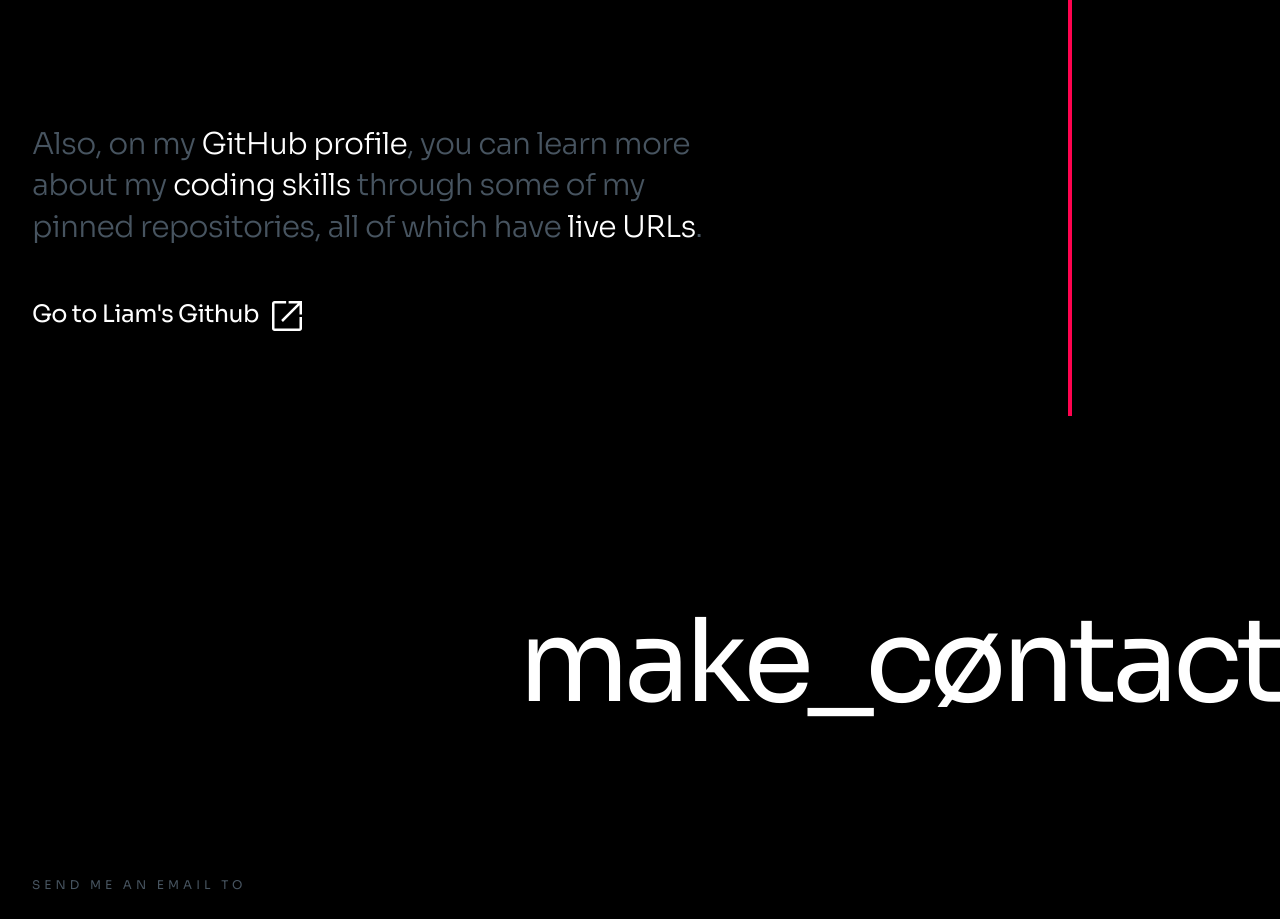
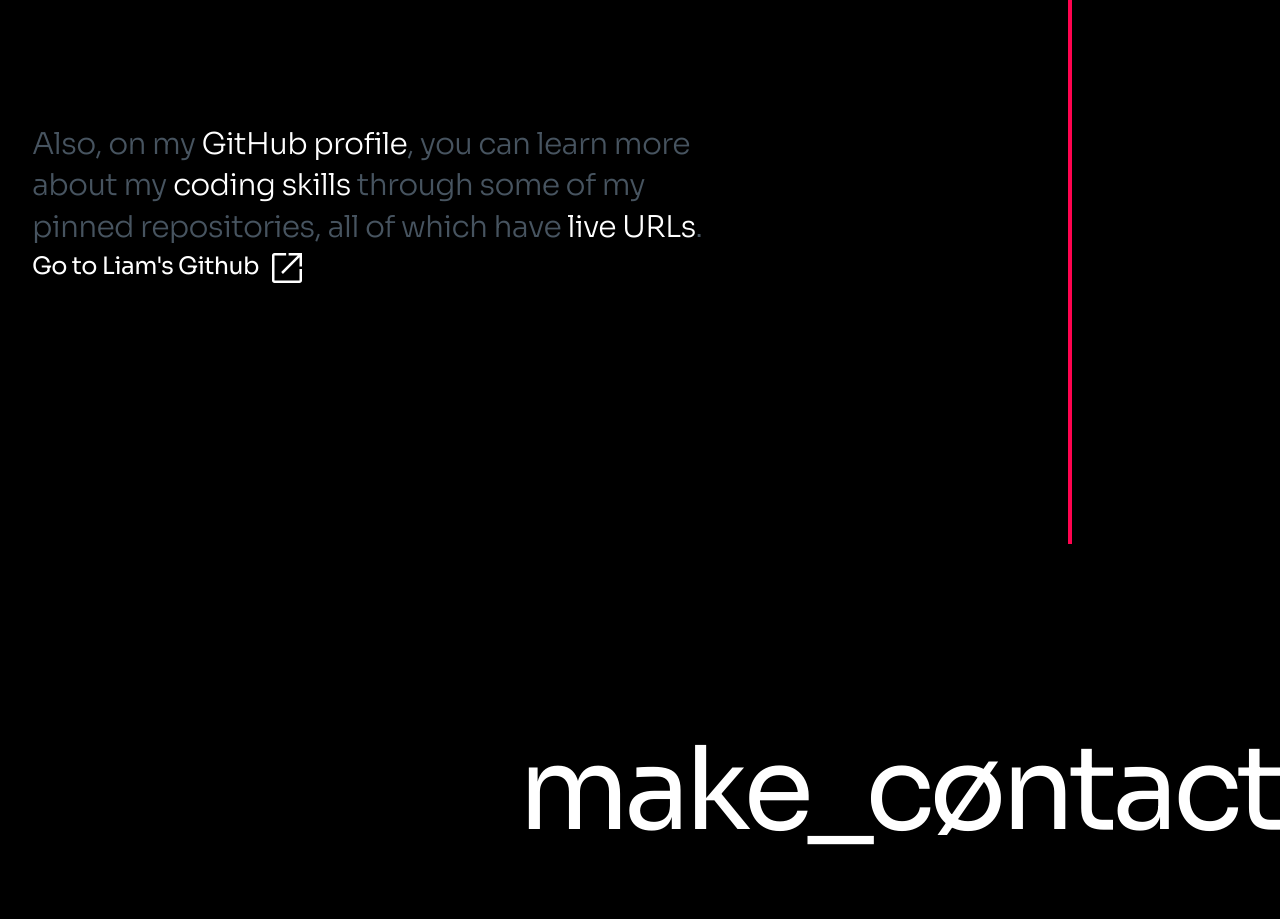
Before and after one commit to LiamKlyneker/liamklyneker, a Next.js app: page / in a window 1280 px wide. Shown: the part 7640-8559 px from the top of the page. Built offline with nearby package versions, Linux system fonts and the light colour scheme.

Commit message:
fix bg color issue when make_contact is clicked

```diff
--- a/app/_sections/first-things-first.tsx
+++ b/app/_sections/first-things-first.tsx
@@ -12,7 +12,10 @@ export default function FirstThingsFirst() {
     entries.forEach((entry) => {
       if (entry.isIntersecting) {
         window.document.body.style.backgroundColor = "#FF034F";
-      } else if (window.scrollY < 200) {
+      } else if (
+        window.scrollY < 200 ||
+        window.scrollY > window.innerHeight + 200
+      ) {
         window.document.body.style.backgroundColor = "";
       }
     });
--- a/app/_sections/more-cases.tsx
+++ b/app/_sections/more-cases.tsx
@@ -15,7 +15,7 @@ export default function MoreCases() {
       </div>
       <CasesCarousel items={casesList} />
       <RegularSection>
-        <div className="max-w-[800px] mb-12">
+        <div className="max-w-[800px] mb-12 pb-32">
           <Typography>
             Also, on my <span className="!text-white">GitHub profile</span>, you
             can learn more about my{" "}
@@ -23,13 +23,13 @@ export default function MoreCases() {
             my pinned repositories, all of which have{" "}
             <span className="!text-white">live URLs</span>.
           </Typography>
+          <Link href="https://github.com/LiamKlyneker" target="_blank">
+            <Typography variant="link">
+              Go to Liam&apos;s Github
+              <IconOpenInNew />
+            </Typography>
+          </Link>
         </div>
-        <Link href="https://github.com/LiamKlyneker" target="_blank">
-          <Typography variant="link">
-            Go to Liam&apos;s Github
-            <IconOpenInNew />
-          </Typography>
-        </Link>
       </RegularSection>
     </>
   );
```
